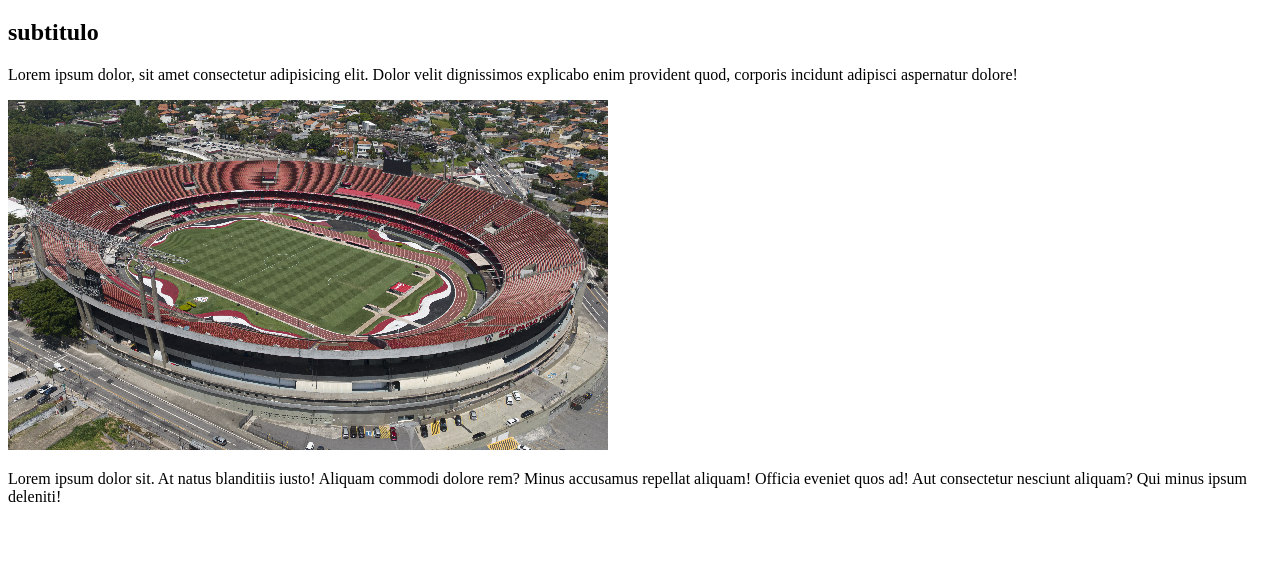
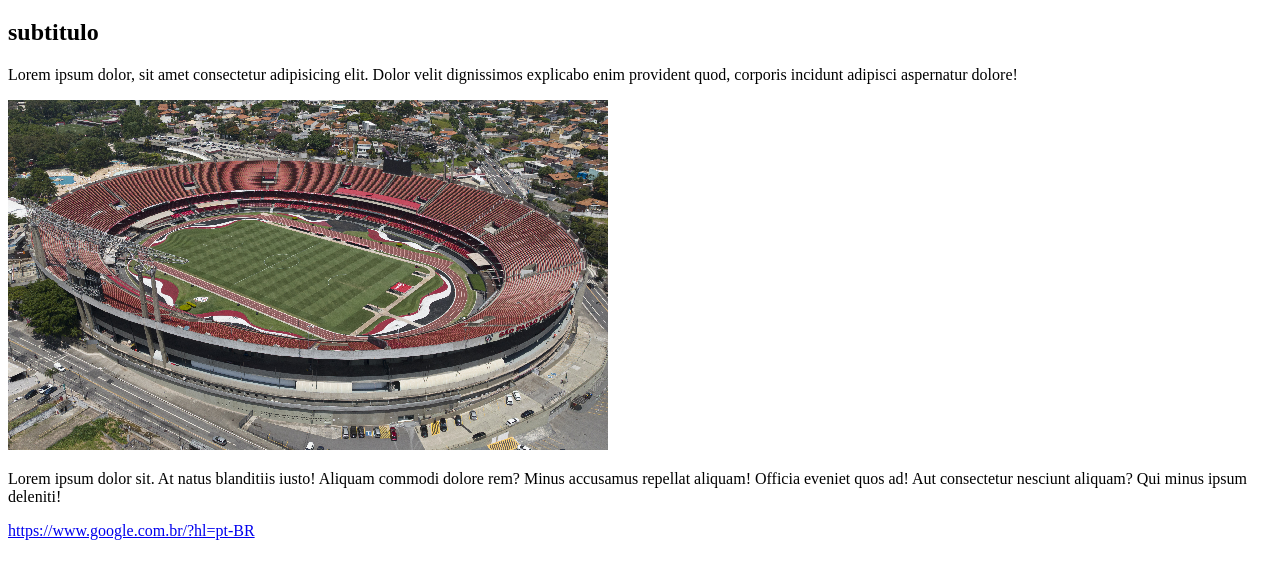
Before and after one commit to guichedid/minhapasta, a plain HTML site: page index.html in a window 1280 px wide. Shown: the part 61-640 px from the top of the page. Drawn offline with Linux system fonts and the light colour scheme.

Commit message:
Adicionei link

```diff
--- a/index.html
+++ b/index.html
@@ -18,6 +18,7 @@
 Officia eveniet quos ad!
 Aut consectetur nesciunt aliquam?
 Qui minus ipsum deleniti!</p>
+<a href="Link">https://www.google.com.br/?hl=pt-BR</a>
 
 </body>
 </html>
```
